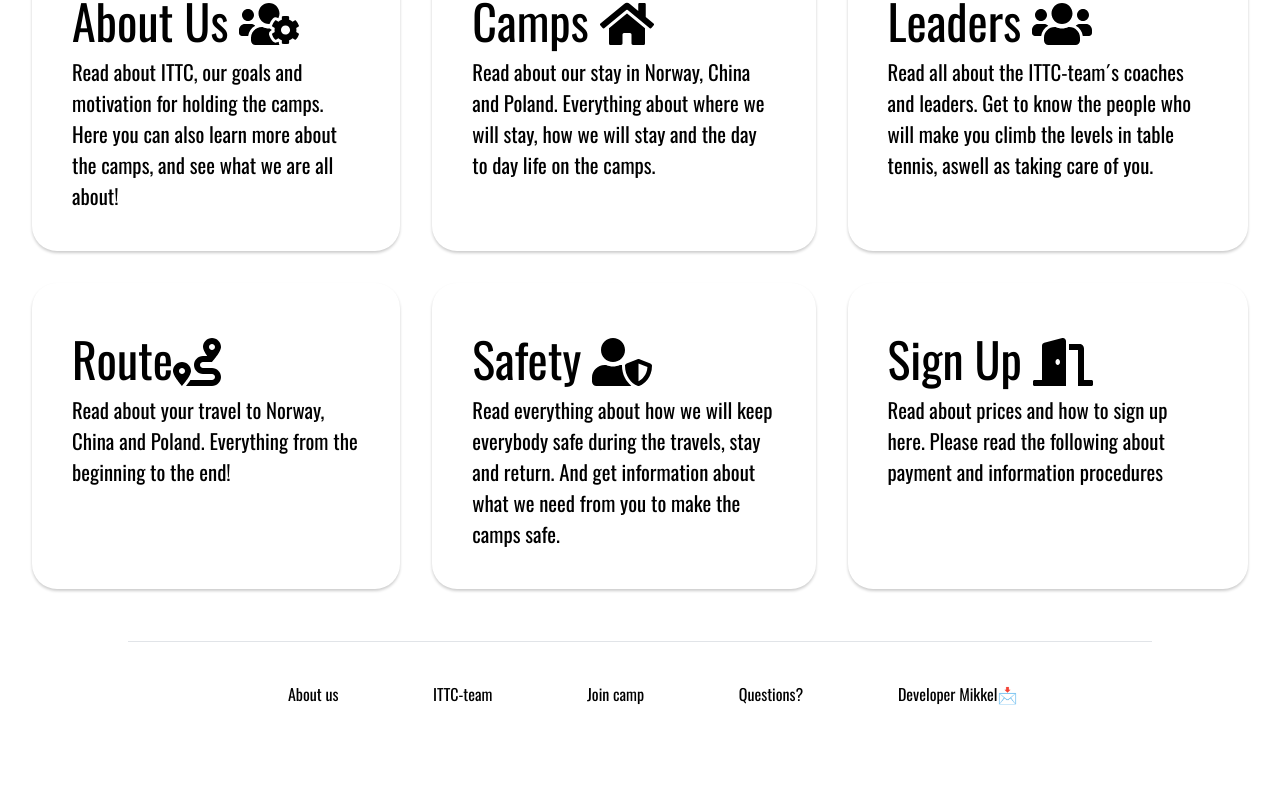
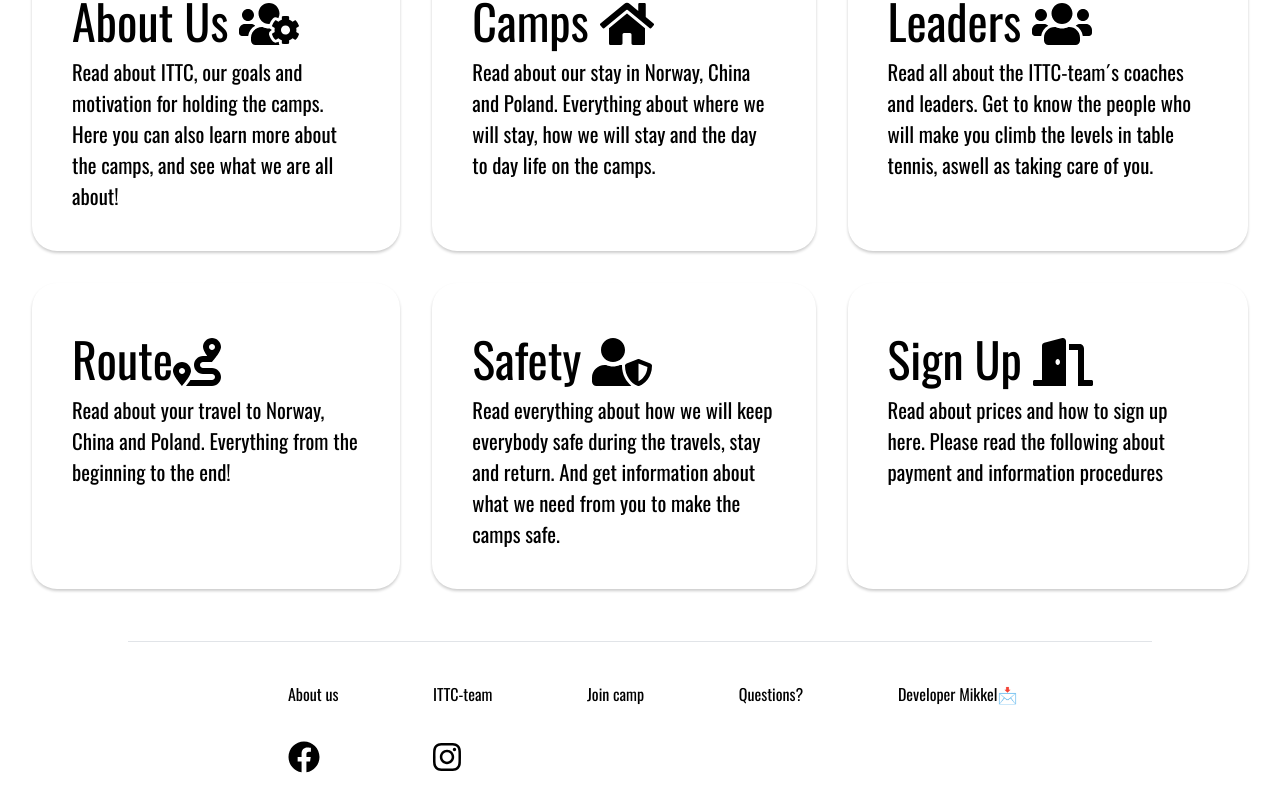
Before and after one commit to mikkelgud/InternationalTableTennisCamp, a React (Create React App) app: page / in a window 1280 px wide. Shown: the part 252-1064 px from the top of the page. Before the commit the page ends 998 px from the top, so only its background shows below. Built offline with nearby package versions, Linux system fonts and the light colour scheme.

Commit message:
With a little tip from my brother the icons are finnaly showing, and the user should now be able to find us on the social media ;) :P

```diff
--- a/src/components/Footer.js
+++ b/src/components/Footer.js
@@ -2,7 +2,7 @@ import React from 'react';
 import styled from 'styled-components';
 import { StyledATagLink } from '../styleguides/StyledATagLink';
 import { withRouter } from "react-router-dom";
-//  import { FontAwesomeIcon } from '@fortawesome/react-fontawesome';
+import { FontAwesomeIcon } from '@fortawesome/react-fontawesome';
 
 
 
@@ -38,11 +38,13 @@ position: absoulte;
 }
 `;
 
-
-
 const StyledTextLocal = styled.p`
 font-family: 'Oswald', sans-serif;
 
+`;
+
+const StyledIcon = styled.h1`
+margin: 0;
 `;
 
 
@@ -78,16 +80,16 @@ font-family: 'Oswald', sans-serif;
                 <StyledTextLocal>Developer Mikkel<span role="img" aria-label="mail">📩</span></StyledTextLocal>
                 </StyledATagLink>
                 </div>
-                 {/* <div>
-                <StyledATagLink href="facebook.com">
-                <StyledTextLocal><FontAwesomeIcon icon="facebook" /></StyledTextLocal>
+                 <div>
+                <StyledATagLink target="blank"  onClick={()=> alert("Our facebook account is yet under development. Thank you for your interest :)")}>
+                <StyledIcon><FontAwesomeIcon icon={["fab", "facebook"]} /></StyledIcon>
                 </StyledATagLink>
                </div>
                <div>
-                <StyledATagLink href="instagram.com">
-                <StyledTextLocal><FontAwesomeIcon icon="instagram" /></StyledTextLocal>
+                <StyledATagLink target="blank" href="https://www.instagram.com/ittcamp">
+                <StyledIcon><FontAwesomeIcon icon={["fab","instagram"]} /></StyledIcon>
                 </StyledATagLink>
-                </div>   */}
+                </div>
             </Wrapper>
         </FooterStyleDivWrapper>
         </LocalWrapper>
--- a/src/styleguides/StyledATagLink.js
+++ b/src/styleguides/StyledATagLink.js
@@ -5,6 +5,6 @@ text-decoration: none;
   color: black;
   cursor: pointer;
   &:hover{
-    color: #1f448c;
+    color: #4267b2;
   }
 `
```
